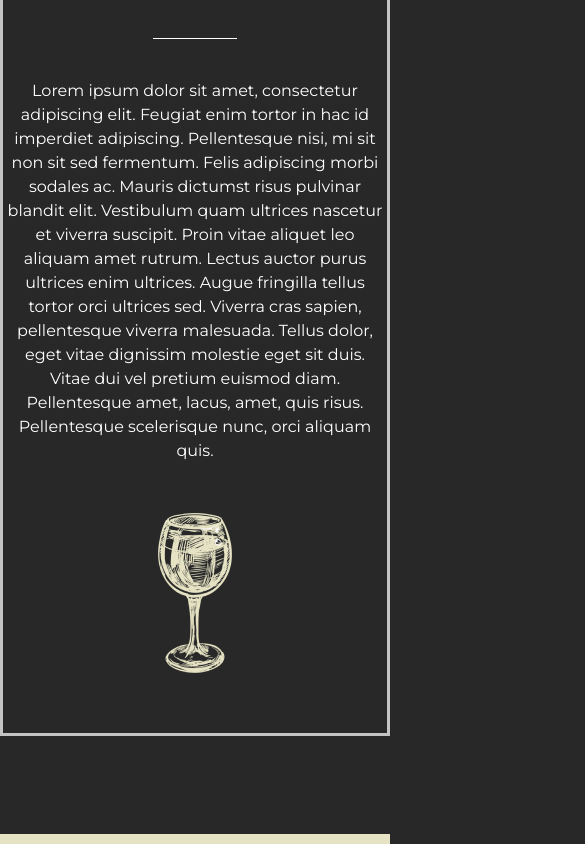
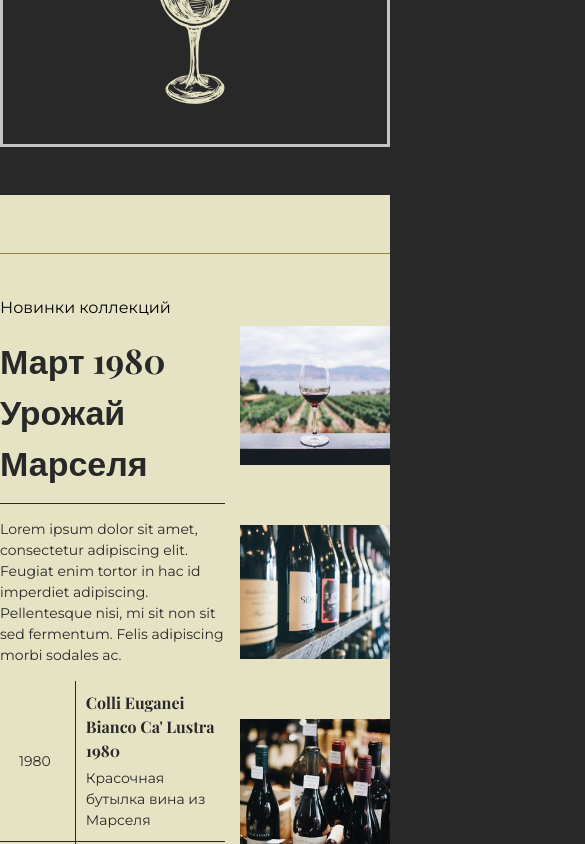
Before and after one commit to Tchander/wines_figma, a Vue app: page / in a window 390 px wide. Shown: the part 1156-2000 px from the top of the page, 585 px wide, since content can reach past the window. Built offline with nearby package versions, Linux system fonts and the light colour scheme.

Commit message:
feat: add adaptive for some sizes

```diff
--- a/src/assets/css/main.css
+++ b/src/assets/css/main.css
@@ -28,3 +28,16 @@
   text-align: center;
   color: #fff;
 }
+@media (max-width: 1263px) {
+  .wines-container {
+    max-width: 920px;
+  }
+}
+@media (max-width: 959px) {
+  .wines-container {
+    max-width: 580px;
+  }
+  .wines-rectangle {
+    padding: 40px 0;
+  }
+}
--- a/src/components/BestTaste.vue
+++ b/src/components/BestTaste.vue
@@ -37,6 +37,9 @@ export default {
 .wines-best-section {
   background: #282828;
   padding: 98px 0;
+  @media (max-width: 959px) {
+    padding: 48px 0;
+  }
   .wines-best-rectangle {
     .wines-best__inner-wrapper {
       width: 100%;
@@ -47,6 +50,9 @@ export default {
         font-size: 36px;
         font-weight: 700;
         margin-bottom: 56px;
+        @media (max-width: 959px) {
+          font-size: 26px;
+        }
       }
       .wines-best__line {
         border-bottom: 1px solid #fff;
--- a/src/components/Collection.vue
+++ b/src/components/Collection.vue
@@ -107,17 +107,30 @@ export default {
 .wines-collection-section {
   background: #e6e3c4;
   padding: 78px 0;
+  @media (max-width: 959px) {
+    padding: 58px 0;
+  }
   .wines-collection__content {
     display: flex;
     border-top: 1px solid #998431;
     border-bottom: 1px solid #998431;
     padding: 60px 0;
+    @media (max-width: 959px) {
+      padding: 42px 0;
+    }
     .wines-collection__content-info {
       margin-right: 110px;
+      @media (max-width: 959px) {
+        margin-right: 0;
+        width: 75%;
+      }
       .wines-collection__content-info__subtitle {
         font-size: 16px;
         line-height: 150%;
         margin-bottom: 30px;
+        @media (max-width: 959px) {
+          margin-bottom: 15px;
+        }
       }
       .wines-collection__content-info__title {
         font-family: "Playfair Display", sans-serif;
@@ -128,12 +141,20 @@ export default {
         width: 100%;
         max-width: 298px;
         margin-bottom: 30px;
+        @media (max-width: 959px) {
+          font-size: 34px;
+          margin-bottom: 15px;
+        }
       }
       .wines-collection__content-info__line {
         width: 100%;
         max-width: 160px;
         border-bottom: 1px solid #282828;
         margin-bottom: 30px;
+        @media (max-width: 959px) {
+          max-width: 100%;
+          margin-bottom: 15px;
+        }
       }
       .wines-collection__content-info__text {
         line-height: 150%;
@@ -141,11 +162,17 @@ export default {
         width: 100%;
         max-width: 445px;
         margin-bottom: 30px;
+        @media (max-width: 959px) {
+          margin-bottom: 15px;
+        }
       }
       .wines-collection__content-info__cards {
         display: flex;
         flex-direction: column;
         margin-bottom: 38px;
+        @media (max-width: 959px) {
+          margin-bottom: 20px;
+        }
         .wines-collection__content-info__cards-card {
           display: flex;
           border-bottom: 1px solid #282828;
@@ -162,6 +189,9 @@ export default {
           }
           .wines-collection__content-info__cards-card-info {
             margin: 10px 0 10px 30px;
+            @media (max-width: 959px) {
+              margin-left: 10px;
+            }
             .wines-collection__content-info__cards-card-info__title {
               font-family: "Playfair Display", sans-serif;
               font-weight: 700;
@@ -169,6 +199,9 @@ export default {
               line-height: 150%;
               color: #282828;
               margin-bottom: 5px;
+              @media (max-width: 959px) {
+                font-size: 16px;
+              }
             }
             .wines-collection__content-info__cards-card-info__description {
               line-height: 150%;
@@ -183,8 +216,14 @@ export default {
     }
     .wines-collection__content-images {
       margin-left: 15px;
+      @media (max-width: 959px) {
+        width: 50%;
+      }
       .wines-collection__content-images__top {
         margin-bottom: 30px;
+        @media (max-width: 959px) {
+          margin-top: 30px;
+        }
         img {
           width: 100%;
           max-width: 540px;
@@ -193,9 +232,17 @@ export default {
       .wines-collection__content-images__bottom {
         display: flex;
         justify-content: space-between;
+        @media (max-width: 1263px) {
+          flex-direction: column;
+          align-items: center;
+        }
         img {
           width: 100%;
           max-width: 255px;
+          margin-bottom: 30px;
+          @media (max-width: 959px) {
+            margin-top: 30px;
+          }
         }
       }
     }
--- a/src/components/Degustation.vue
+++ b/src/components/Degustation.vue
@@ -48,13 +48,26 @@ export default {
 .wines-degustation-section {
   background: #282828;
   padding: 130px 0 100px 0;
+  @media (max-width: 959px) {
+    padding: 70px 0 50px 0;
+  }
   .wines-degustation-rectangle {
     position: relative;
     padding: 61px 0 76px 0;
+    @media (max-width: 959px) {
+      padding: 50px 0 40px 0;
+    }
     .wines-degustation-rectangle__image-left {
       position: absolute;
       left: -33px;
       top: -71px;
+      @media (max-width: 1263px) {
+        left: -20px;
+        width: 200px;
+      }
+      @media (max-width: 959px) {
+        display: none;
+      }
     }
     .wines-degustation-rectangle__title {
       position: absolute;
@@ -68,11 +81,26 @@ export default {
       color: #ffffff;
       background: #282828;
       padding: 0 49px;
+      @media (max-width: 1263px) {
+        left: 24%;
+      }
+      @media (max-width: 959px) {
+        font-size: 24px;
+        left: 18%;
+        top: -22px;
+      }
     }
     .wines-degustation-rectangle__image-right {
       position: absolute;
       right: -56px;
       top: -68px;
+      @media (max-width: 1263px) {
+        right: -22px;
+        width: 180px;
+      }
+      @media (max-width: 959px) {
+        display: none;
+      }
     }
     .wines-degustation__inner-wrapper {
       width: 100%;
--- a/src/components/FooterSection.vue
+++ b/src/components/FooterSection.vue
@@ -80,6 +80,14 @@ export default {
         display: flex;
         justify-content: space-between;
         padding: 19px 95px;
+        @media (max-width: 1263px) {
+          padding-left: 65px;
+          padding-right: 65px;
+        }
+        @media (max-width: 959px) {
+          font-size: 12px;
+          padding: 15px 0;
+        }
         border-top: 1px solid #fff;
         border-bottom: 1px solid #fff;
         li {
@@ -96,6 +104,13 @@ export default {
       padding: 0 95px;
       border-bottom: 1px solid #fff;
       color: #fff;
+      @media (max-width: 1263px) {
+        padding-left: 65px;
+        padding-right: 65px;
+      }
+      @media (max-width: 959px) {
+        padding: 0;
+      }
       .wines-footer-bottom__item {
         font-weight: 600;
         line-height: 150%;
@@ -104,9 +119,18 @@ export default {
         align-items: center;
         border-right: 1px solid #fff;
         padding: 19px 0;
+        @media (max-width: 959px) {
+          font-size: 12px;
+          font-weight: 400;
+        }
       }
       .wines-footer-bottom__item-name {
         width: 28%;
+        @media (max-width: 959px) {
+          width: 25%;
+          justify-content: center;
+          text-align: center;
+        }
       }
       .wines-footer-bottom__item-phone {
         width: 25%;
@@ -120,11 +144,19 @@ export default {
         width: 28%;
         padding: 0 36px;
         border-right: 1px solid #fff;
+        @media (max-width: 959px) {
+          width: 25%;
+          padding: 0 10px;
+        }
       }
       .wines-footer-bottom__item-copyright {
         border-right: none;
         width: 19%;
         justify-content: flex-end;
+        @media (max-width: 959px) {
+          width: 25%;
+          justify-content: center;
+        }
       }
     }
   }
--- a/src/components/HeaderSection.vue
+++ b/src/components/HeaderSection.vue
@@ -95,6 +95,12 @@ export default {
     max-width: 415px;
     margin: 0 auto;
     padding: 584px 0 150px 0;
+    @media (max-width: 1263px) {
+      padding: 300px 0 120px 0;
+    }
+    @media (max-width: 959px) {
+      padding: 200px 0 70px 0;
+    }
   }
   .wines-header-section__image {
     position: absolute;
```
